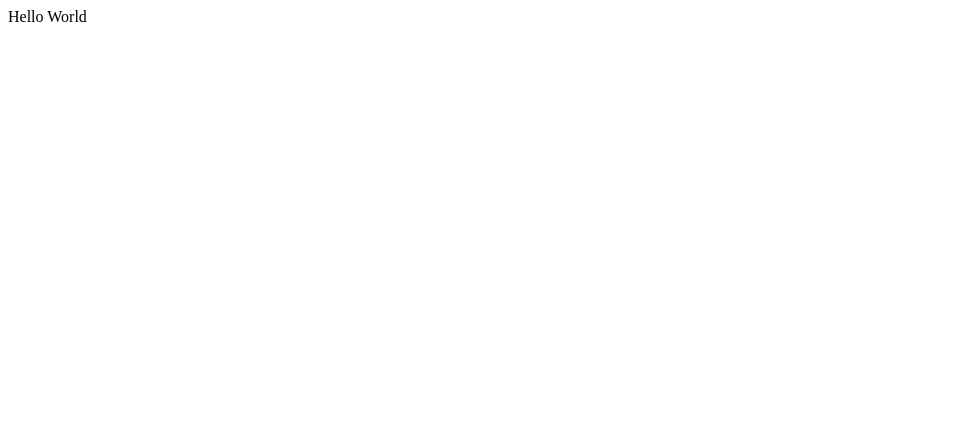
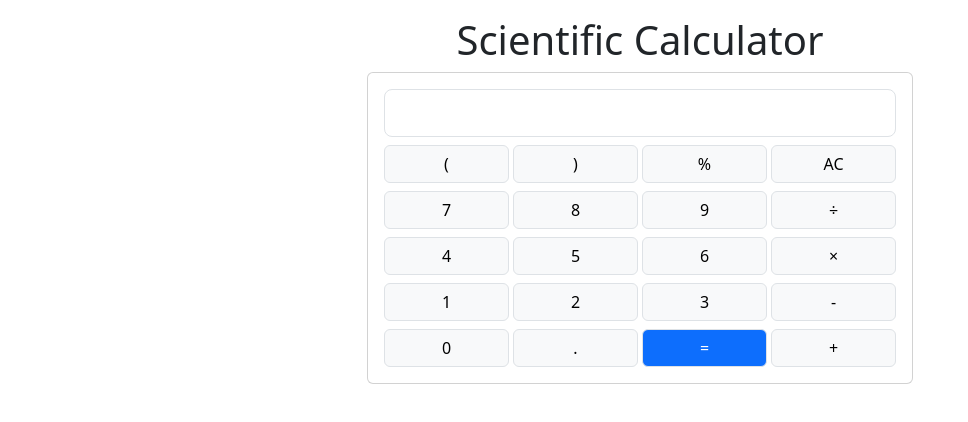
Before and after one commit to DeepGih/scientific-calculator-live, a plain HTML site: page src/index.html in a window 1280 px wide. Shown: the whole page, without its empty margins (0-968 px from the left). Drawn offline with nearby package versions, Linux system fonts and the light colour scheme.

Commit message:
button and input box

```diff
--- a/src/index.html
+++ b/src/index.html
@@ -1,13 +1,95 @@
 <!DOCTYPE html>
 <html>
-    <head>
+
+<head>
     <title>Scientific Calculator</title>
     <meta charset="utf-8">
     <meta name="viewport" content="width=device-width, initial-scale=1">
+    <link href="https://cdn.jsdelivr.net/npm/bootstrap@5.3.2/dist/css/bootstrap.min.css" rel="stylesheet"
+        integrity="sha384-T3c6CoIi6uLrA9TneNEoa7RxnatzjcDSCmG1MXxSR1GAsXEV/Dwwykc2MPK8M2HN" crossorigin="anonymous">
+</head>
 
-    </head>
-    <body>
-    <div>Hello World</div>
-    <script src="https://cdn.jsdelivr.net/npm/bootstrap@5.3.2/dist/js/bootstrap.bundle.min.js" integrity="sha384-C6RzsynM9kWDrMNeT87bh95OGNyZPhcTNXj1NW7RuBCsyN/o0jlpcV8Qyq46cDfL" crossorigin="anonymous"></script>
-    </body>
+<body>
+    <div class="container">
+        <h1 class="text-center mt-3">Scientific Calculator</h1>
+        <div class="row ">
+            <div class="col-12  offset-md-3 col-md-6">
+                <div class="card">
+                    <div class="card-body">
+                        <input id="calc-display" readonly class="form-control form-control-lg" type="text"
+                            aria-label=".form-control-lg example">
+
+                        <div class="row gx-1">
+                            <div class="col-3">
+                                <button type="button" class="btn btn-light w-100 mt-2 border"> ( </button>
+                            </div>
+                            <div class="col-3">
+                                <button type="button" class="btn btn-light w-100  mt-2 border"> ) </button>
+                            </div>
+                            <div class="col-3">
+                                <button type="button" class="btn btn-light w-100 mt-2 border"> % </button>
+                            </div>
+                            <div class="col-3">
+                                <button type="button" class="btn btn-light w-100  mt-2 border"> AC </button>
+                            </div>
+                            <div class="col-3">
+                                <button type="button" class="btn btn-light w-100 mt-2 border"> 7 </button>
+                            </div>
+                            <div class="col-3">
+                                <button type="button" class="btn btn-light w-100  mt-2 border"> 8 </button>
+                            </div>
+                            <div class="col-3">
+                                <button type="button" class="btn btn-light w-100 mt-2 border"> 9 </button>
+                            </div>
+                            <div class="col-3">
+                                <button type="button" class="btn btn-light w-100  mt-2 border"> ÷ </button>
+                            </div>
+                            <div class="col-3">
+                                <button type="button" class="btn btn-light w-100 mt-2 border"> 4 </button>
+                            </div>
+                            <div class="col-3">
+                                <button type="button" class="btn btn-light w-100  mt-2 border"> 5 </button>
+                            </div>
+                            <div class="col-3">
+                                <button type="button" class="btn btn-light w-100 mt-2 border"> 6 </button>
+                            </div>
+                            <div class="col-3">
+                                <button type="button" class="btn btn-light w-100  mt-2 border"> × </button>
+                            </div>
+                            <div class="col-3">
+                                <button type="button" class="btn btn-light w-100 mt-2 border"> 1 </button>
+                            </div>
+                            <div class="col-3">
+                                <button type="button" class="btn btn-light w-100  mt-2 border"> 2 </button>
+                            </div>
+                            <div class="col-3">
+                                <button type="button" class="btn btn-light w-100 mt-2 border"> 3 </button>
+                            </div>
+                            <div class="col-3">
+                                <button type="button" class="btn btn-light w-100  mt-2 border"> - </button>
+                            </div>
+                            <div class="col-3">
+                                <button type="button" class="btn btn-light w-100 mt-2 border"> 0 </button>
+                            </div>
+                            <div class="col-3">
+                                <button type="button" class="btn btn-light w-100  mt-2 border"> . </button>
+                            </div>
+                            <div class="col-3">
+                                <button type="button" class="btn btn-primary w-100 mt-2 border"> = </button>
+                            </div>
+                            <div class="col-3">
+                                <button type="button" class="btn btn-light w-100  mt-2 border"> + </button>
+                            </div>
+                        </div>
+                    </div>
+                </div>
+            </div>
+
+        </div>
+    </div>
+    <script src="https://cdn.jsdelivr.net/npm/bootstrap@5.3.2/dist/js/bootstrap.bundle.min.js"
+        integrity="sha384-C6RzsynM9kWDrMNeT87bh95OGNyZPhcTNXj1NW7RuBCsyN/o0jlpcV8Qyq46cDfL"
+        crossorigin="anonymous"></script>
+</body>
+
 </html>
```
